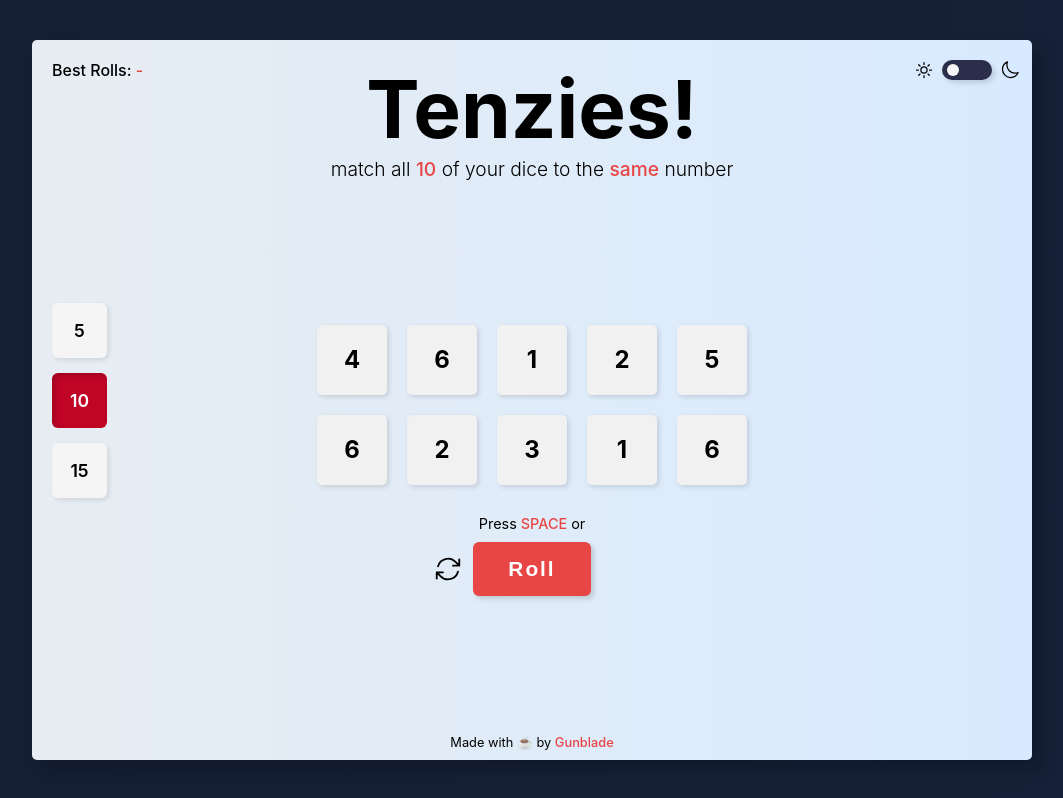
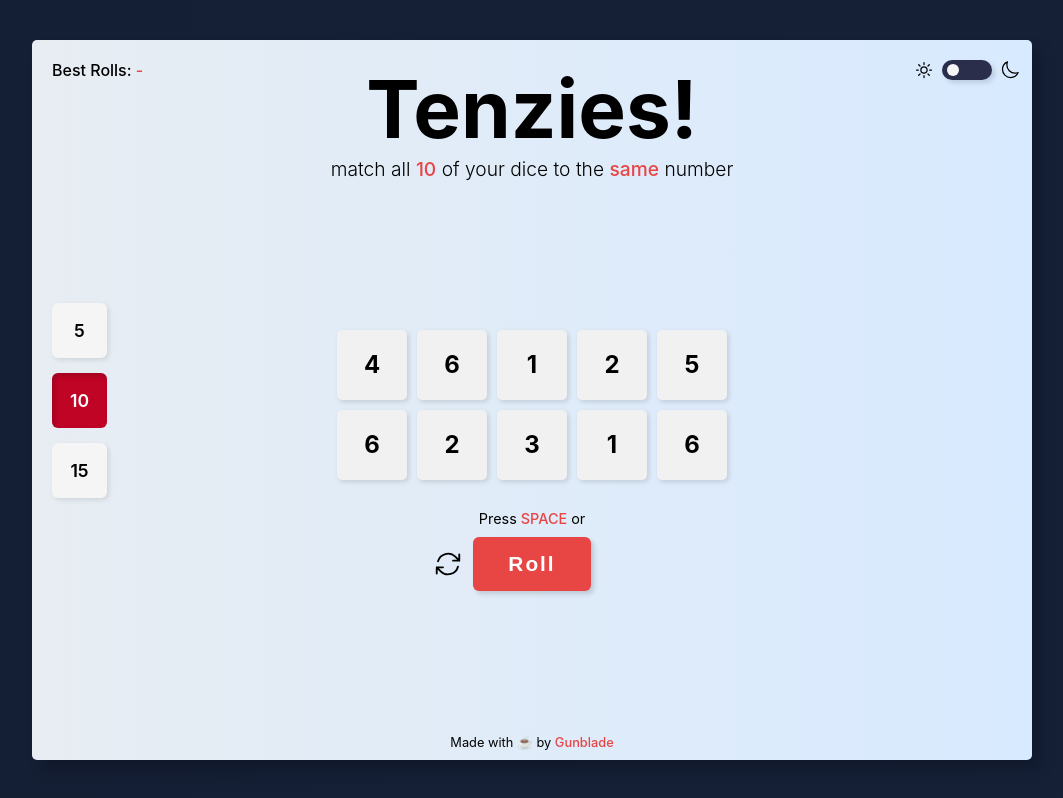
Before and after one commit to gunblade6/tenzies, a React (Vite) app: page / in a window 1280 px wide. Shown: the whole page, without its empty margins (108-1171 px from the left). Built offline with nearby package versions, Linux system fonts and the light colour scheme.

Commit message:
reduced gap between dices

```diff
--- a/src/components/Die.css
+++ b/src/components/Die.css
@@ -1,7 +1,7 @@
 .diceHolder {
   display: grid;
   grid-template-columns: repeat(5, 1fr);
-  gap: 20px;
+  gap: 10px;
 }
 
 .die {
```
Also changed, not shown: 5 other files (tests, documents, lock files or other folders).
